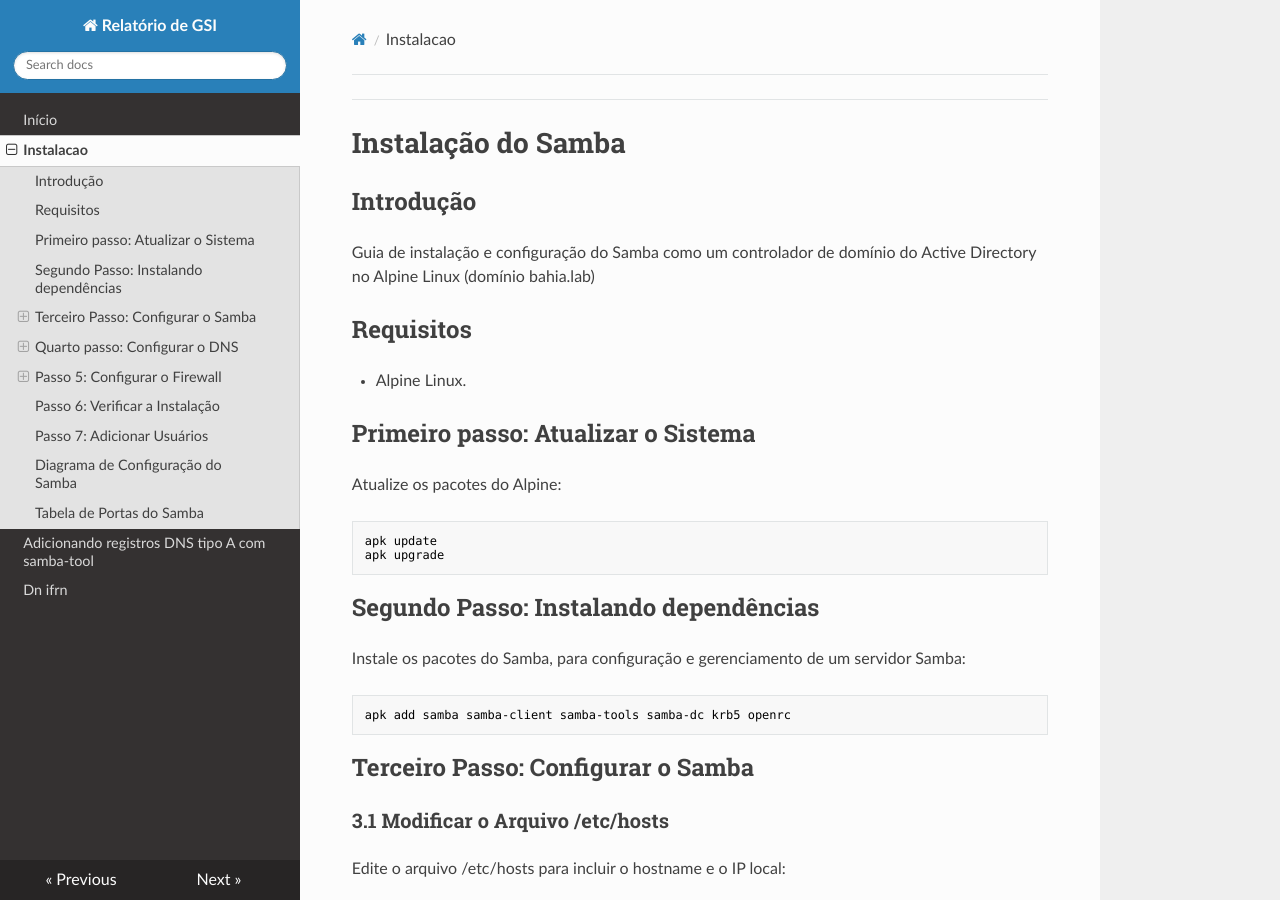
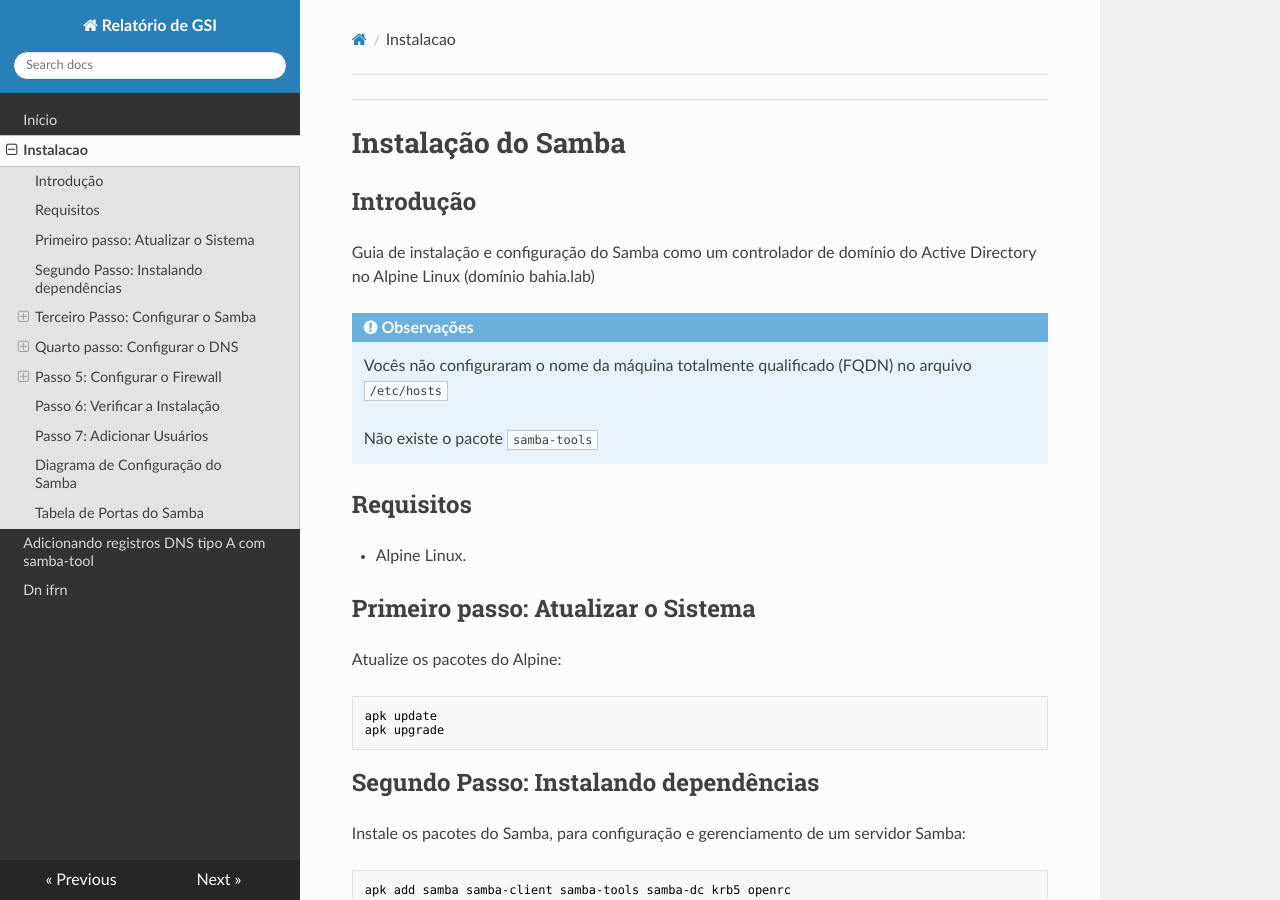
Before and after one commit to brunopithon/gsi-rel, an MkDocs documentation site: the page built from docs/samba/instalacao.md, in a window 1280 px wide and 900 px high. Built offline with MkDocs 1.6.1, drawn with Linux system fonts in a browser that asks for light colours; nearby versions of some CDN libraries.

````diff
--- a/docs/samba/instalacao.md
+++ b/docs/samba/instalacao.md
@@ -3,7 +3,15 @@
 # Instalação do Samba
 
 ## Introdução
+
 Guia de instalação e configuração do Samba como um controlador de domínio do Active Directory no Alpine Linux (domínio bahia.lab)
+
+!!! note "Observações"
+
+    Vocês não configuraram o nome da máquina totalmente qualificado (FQDN) no arquivo `/etc/hosts`
+
+    Não existe o pacote `samba-tools`
+
 
 
 ## Requisitos
@@ -19,6 +27,8 @@ apk upgrade
 
 ## Segundo Passo: Instalando dependências
 Instale os pacotes do Samba, para configuração e gerenciamento de um servidor Samba:
+
+
 
 ```bash
 apk add samba samba-client samba-tools samba-dc krb5 openrc
````
Also changed, not shown: docs/ldap/dn-ifrn.md (+4 -0 lines).
